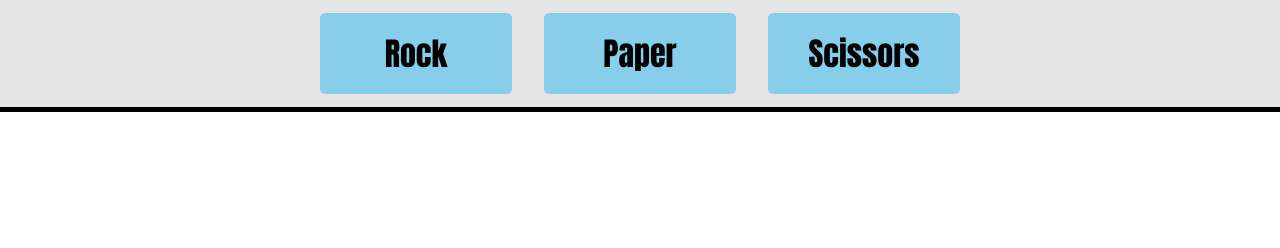
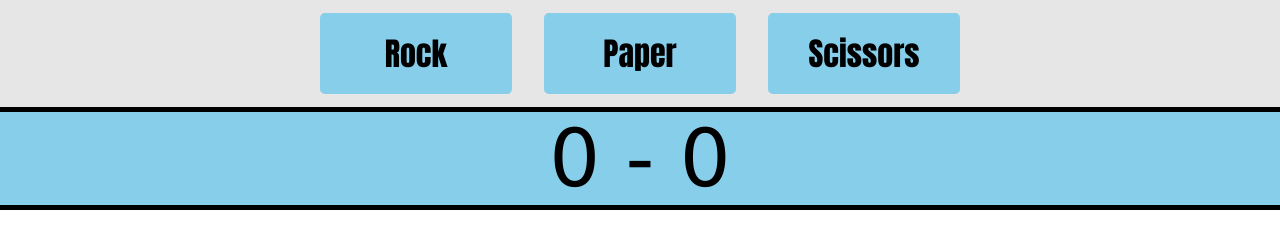
Before and after one commit to ChrisJGuard/rock-paper-scissors-ui, a plain HTML site: page index.html in a window 1280 px wide. Drawn offline with Linux system fonts and the light colour scheme.

Commit message:
Add scoreboard

```diff
--- a/index.html
+++ b/index.html
@@ -13,6 +13,7 @@
       <div class="user-button">Paper</div>
       <div class="user-button">Scissors</div>
     </div>
+    <div class="scoreboard">0 - 0</div>
     <script>
       const userBtn = document.querySelectorAll(".user-button");
       userBtn.forEach((button) => {
--- a/styles/style.css
+++ b/styles/style.css
@@ -33,3 +33,11 @@
 .user-button.selected {
   border: 1px solid grey;
 }
+
+.scoreboard {
+  font-family: Verdana, Geneva, Tahoma, sans-serif;
+  font-size: 5rem;
+  text-align: center;
+  border-bottom: 5px solid black;
+  background: skyblue;
+}
```
